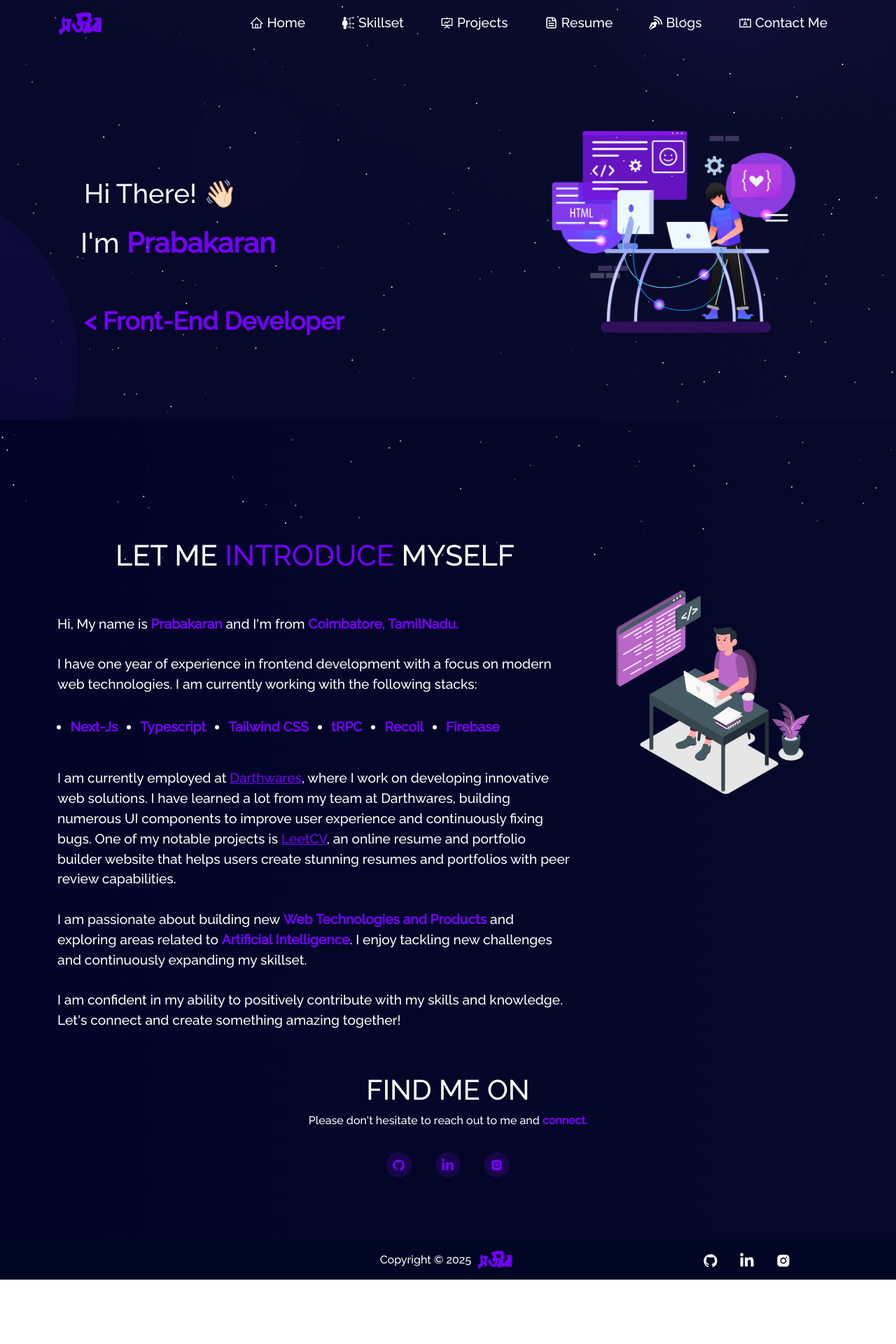
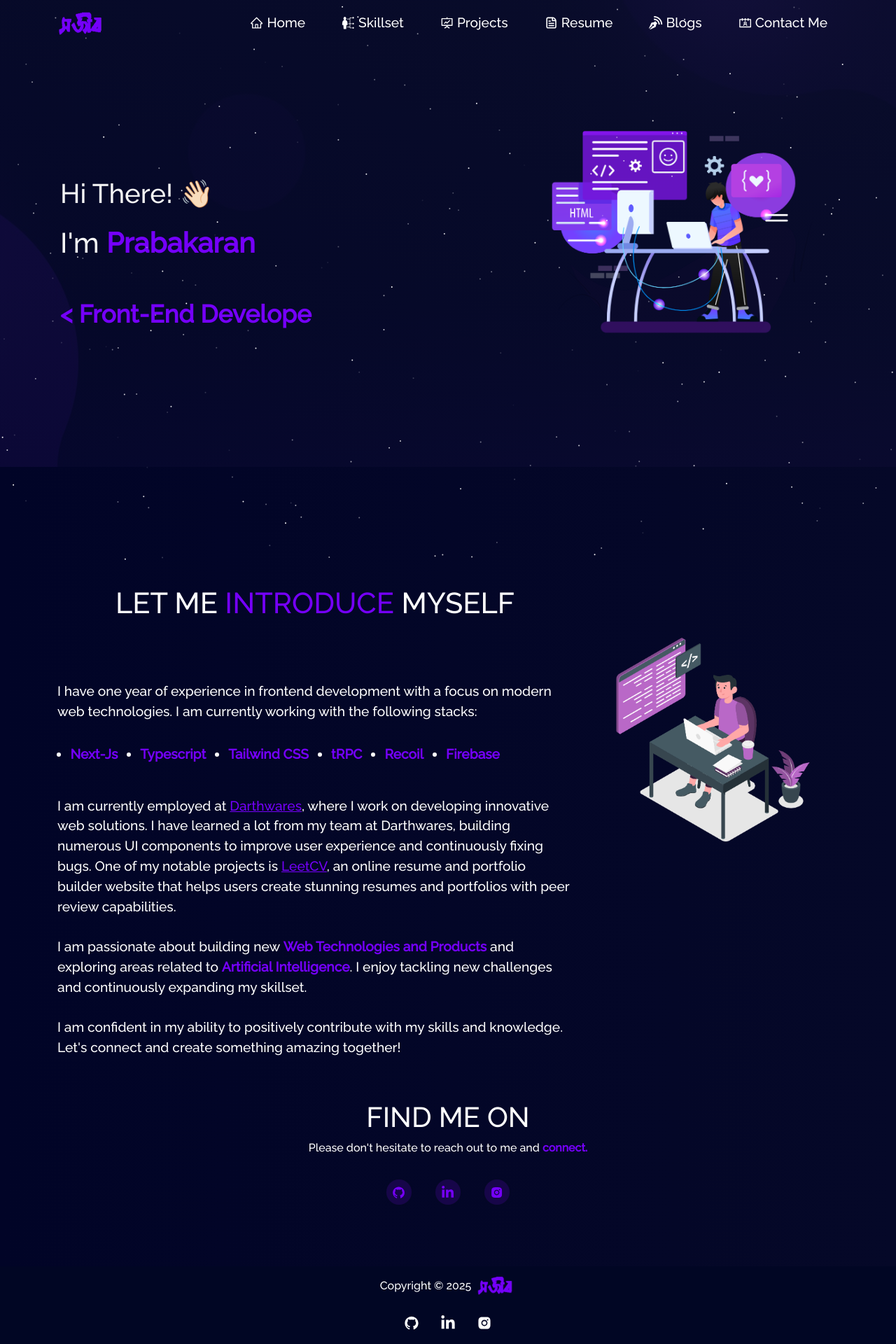
Before and after one commit to Prabakara-N/Prabakaran-Portfolio, a React (Create React App) app: page / in a window 1280 px wide. Shown: the top 1920 px of the page at 70% size. Before the commit the page ends 1828 px from the top, so only its background shows below. Built offline with nearby package versions, Linux system fonts and the light colour scheme.

Commit message:
added new icons

```diff
--- a/src/components/Footer/Footer.jsx
+++ b/src/components/Footer/Footer.jsx
@@ -11,6 +11,7 @@ const Footer = () => {
     <Container fluid className="footer">
       <Row>
         <Col md="4" className="footer-copywright"></Col>
+        <div className="footer-flex">
           <Col md="4" className="footer-copywright">
             <h3>Copyright © {year} &nbsp;</h3>
             <img src={logo} className="img-fluid logo" alt="brand" />
@@ -64,6 +65,7 @@ const Footer = () => {
               </li>
             </ul>
           </Col>
+        </div>
       </Row>
     </Container>
   );
--- a/src/components/Home/About.jsx
+++ b/src/components/Home/About.jsx
@@ -15,9 +15,6 @@ const About = () => {
               LET ME <span className="yellow"> INTRODUCE </span> MYSELF
             </h1>
             <p className="home-about-body">
-              Hi, My name is <b className="yellow">Prabakaran </b>
-              and I'm from <b className="yellow"> Coimbatore, TamilNadu.</b>
-              <br />
               <br />I have one year of experience in frontend development with a
               focus on modern web technologies. I am currently working with the
               following stacks:
--- a/src/components/Skillset/Github.jsx
+++ b/src/components/Skillset/Github.jsx
@@ -4,8 +4,19 @@ import { Row } from "react-bootstrap";
 
 const Github = () => {
   return (
-    <Row style={{ justifyContent: "center", paddingBottom: "10px" }}>
-      <h1 className="project-heading" style={{ paddingBottom: "20px" }}>
+    <Row
+      style={{
+        justifyContent: "center",
+        paddingBottom: "10px",
+      }}
+    >
+      <h1
+        className="project-heading"
+        style={{
+          paddingBottom: "20px",
+          marginBottom: "30px",
+        }}
+      >
         Days I <strong className="yellow">Code</strong>
       </h1>
       <GitHubCalendar
--- a/src/pages/Home.jsx
+++ b/src/pages/Home.jsx
@@ -25,7 +25,7 @@ const Home = () => {
                 <strong className="main-name"> Prabakaran </strong>
               </h1>
 
-              <div style={{ padding: 50, textAlign: "left" }}>
+              <div className="home-type">
                 <Type />
               </div>
             </Col>
--- a/src/pages/Projects.jsx
+++ b/src/pages/Projects.jsx
@@ -15,11 +15,10 @@ const Projects = () => {
       <Particle />
       <Container>
         <h1 className="project-heading">
-          Recent Top <strong className="yellow">Works </strong>
+          Projects I Have Worked On for Learning{" "}
+          <strong className="yellow">React JS</strong> and{" "}
+          <strong className="yellow">MERN Stack.</strong>
         </h1>
-        <p style={{ color: "white" }}>
-          Here are a few projects I've worked on recently.
-        </p>
         <Row style={{ justifyContent: "center", paddingBottom: "10px" }}>
           <Col md={4} className="project-card">
             <ProjectCard
--- a/src/pages/Skillset.jsx
+++ b/src/pages/Skillset.jsx
@@ -11,13 +11,23 @@ const Skillset = () => {
     <Container fluid className="about-section">
       <Particle />
       <Container>
-        <h1 className="project-heading">
+        <h1
+          className="project-heading"
+          style={{
+            marginBottom: "30px",
+          }}
+        >
           Professional <strong className="yellow">Skillset </strong>
         </h1>
 
         <Techstack />
 
-        <h1 className="project-heading">
+        <h1
+          className="project-heading"
+          style={{
+            marginBottom: "30px",
+          }}
+        >
           <strong className="yellow">Tools</strong> I use
         </h1>
         <Toolstack />
--- a/src/style.css
+++ b/src/style.css
@@ -277,12 +277,13 @@ button:focus {
 
 .heading {
   font-size: 2.4em !important;
-  padding-left: 50px !important;
+  padding-left: 1rem !important;
 }
 
 .heading-name {
   font-size: 2.5em !important;
-  padding-left: 45px !important;
+  padding-left: 1rem !important;
+  margin-bottom: 1rem;
 }
 
 .main-name {
@@ -410,7 +411,7 @@ button:focus {
   background-color: rgb(1, 6, 36);
   bottom: 0 !important;
   padding-top: 10px !important;
-  padding-bottom: 8px !important ;
+  padding-bottom: 16px !important ;
 }
 .footer-copywright {
   display: flex;
@@ -606,6 +607,9 @@ button:focus {
   font-size: 2.3em !important;
   font-weight: 500 !important;
   padding-top: 10px !important;
+  max-width: 768px;
+  margin: 0 auto;
+  line-height: 60px;
 }
 
 /* --------- */
@@ -779,3 +783,23 @@ button:focus {
   transform: translate(-50%, 0);
   opacity: 1;
 }
+
+.home-type {
+  padding: 1rem;
+  text-align: left;
+  margin-bottom: 7rem;
+}
+
+.footer-flex {
+  display: flex;
+  justify-content: center;
+  flex-direction: column;
+  align-items: center;
+  gap: 15px;
+}
+
+@media screen and (min-width: 1024px) {
+  .heading-name {
+    margin-bottom: 2rem;
+  }
+}
```
Lines whose indentation alone changed are shown as unchanged.
